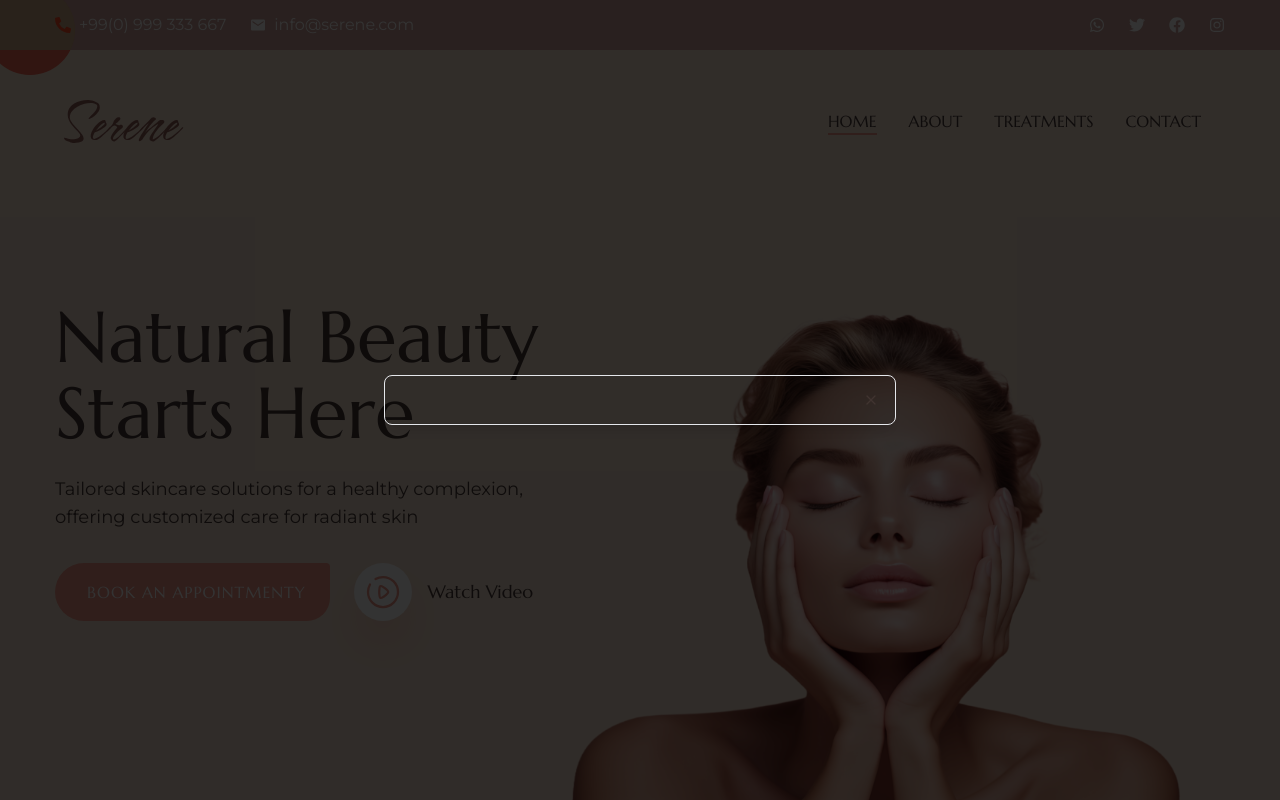
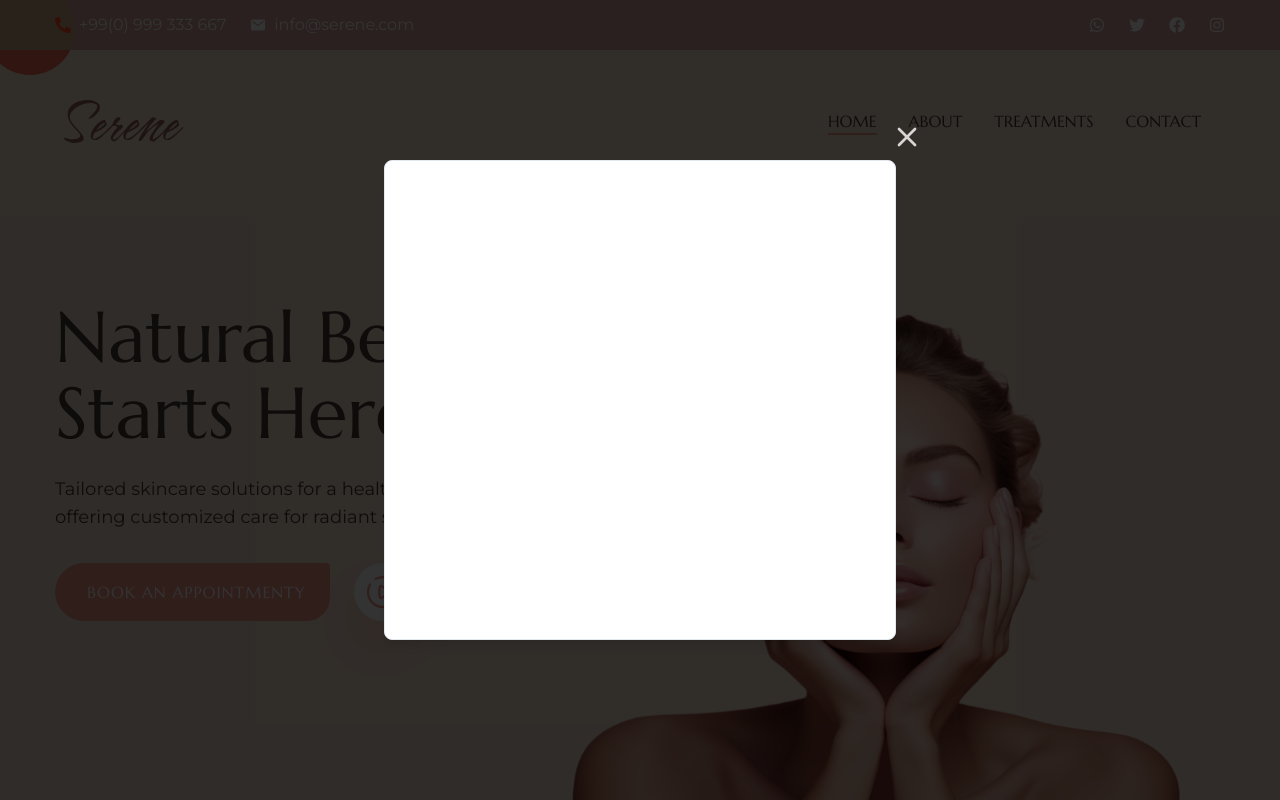
Before and after one commit to Onaivio/Serene-Spa, a Next.js app: page / in a window 1280 px wide. Both pictures are taken after a click on the button 382 px from the left and 592 px from the top of the page. Built offline with nearby package versions, Linux system fonts and the light colour scheme.

Commit message:
Add Dialog component for customizable modal dialogs with animations

```diff
--- /dev/null
+++ b/components/ui/dialog.jsx
@@ -0,0 +1,96 @@
+"use client"
+
+import * as React from "react"
+import * as DialogPrimitive from "@radix-ui/react-dialog"
+import { X } from "lucide-react"
+
+import { cn } from "@/lib/utils"
+
+const Dialog = DialogPrimitive.Root
+
+const DialogTrigger = DialogPrimitive.Trigger
+
+const DialogPortal = DialogPrimitive.Portal
+
+const DialogClose = DialogPrimitive.Close
+
+const DialogOverlay = React.forwardRef(({ className, ...props }, ref) => (
+  <DialogPrimitive.Overlay
+    ref={ref}
+    className={cn(
+      "fixed inset-0 z-50 bg-black/80  data-[state=open]:animate-in data-[state=closed]:animate-out data-[state=closed]:fade-out-0 data-[state=open]:fade-in-0",
+      className
+    )}
+    {...props} />
+))
+DialogOverlay.displayName = DialogPrimitive.Overlay.displayName
+
+const DialogContent = React.forwardRef(({ className, children, ...props }, ref) => (
+  <DialogPortal>
+    <DialogOverlay />
+    <DialogPrimitive.Content
+      ref={ref}
+      className={cn(
+        "fixed left-[50%] top-[50%] z-50 grid p-4 w-[90vw] md:w-[70vw] xl:w-[40vw] h-[480px] translate-x-[-50%] translate-y-[-50%] gap-4 border border-slate-200 bg-white shadow-lg duration-200 data-[state=open]:animate-in data-[state=closed]:animate-out data-[state=closed]:fade-out-0 data-[state=open]:fade-in-0 data-[state=closed]:zoom-out-95 data-[state=open]:zoom-in-95 data-[state=closed]:slide-out-to-left-1/2 data-[state=closed]:slide-out-to-top-[48%] data-[state=open]:slide-in-from-left-1/2 data-[state=open]:slide-in-from-top-[48%] sm:rounded-lg dark:border-slate-800 dark:bg-slate-950",
+        className
+      )}
+      {...props}>
+      {children}
+      <DialogPrimitive.Close
+        className="absolute -right-2 -top-10 xl:-right-7 rounded-sm opacity-80 ring-offset-white transition-opacity hover:opacity-100 focus:outline-none disabled:pointer-events-none data-[state=open]:bg-slate-100 data-[state=open]:text-slate-500 dark:ring-offset-slate-950 dark:focus:ring-slate-300 dark:data-[state=open]:bg-slate-800 dark:data-[state=open]:text-slate-400">
+        <X className="h-8 w-8 text-white" />
+        <span className="sr-only">Close</span>
+      </DialogPrimitive.Close>
+    </DialogPrimitive.Content>
+  </DialogPortal>
+))
+DialogContent.displayName = DialogPrimitive.Content.displayName
+
+const DialogHeader = ({
+  className,
+  ...props
+}) => (
+  <div
+    className={cn("flex flex-col space-y-1.5 text-center sm:text-left", className)}
+    {...props} />
+)
+DialogHeader.displayName = "DialogHeader"
+
+const DialogFooter = ({
+  className,
+  ...props
+}) => (
+  <div
+    className={cn("flex flex-col-reverse sm:flex-row sm:justify-end sm:space-x-2", className)}
+    {...props} />
+)
+DialogFooter.displayName = "DialogFooter"
+
+const DialogTitle = React.forwardRef(({ className, ...props }, ref) => (
+  <DialogPrimitive.Title
+    ref={ref}
+    className={cn("text-lg font-semibold leading-none tracking-tight", className)}
+    {...props} />
+))
+DialogTitle.displayName = DialogPrimitive.Title.displayName
+
+const DialogDescription = React.forwardRef(({ className, ...props }, ref) => (
+  <DialogPrimitive.Description
+    ref={ref}
+    className={cn("text-sm text-slate-500 dark:text-slate-400", className)}
+    {...props} />
+))
+DialogDescription.displayName = DialogPrimitive.Description.displayName
+
+export {
+  Dialog,
+  DialogPortal,
+  DialogOverlay,
+  DialogClose,
+  DialogTrigger,
+  DialogContent,
+  DialogHeader,
+  DialogFooter,
+  DialogTitle,
+  DialogDescription,
+}
```
